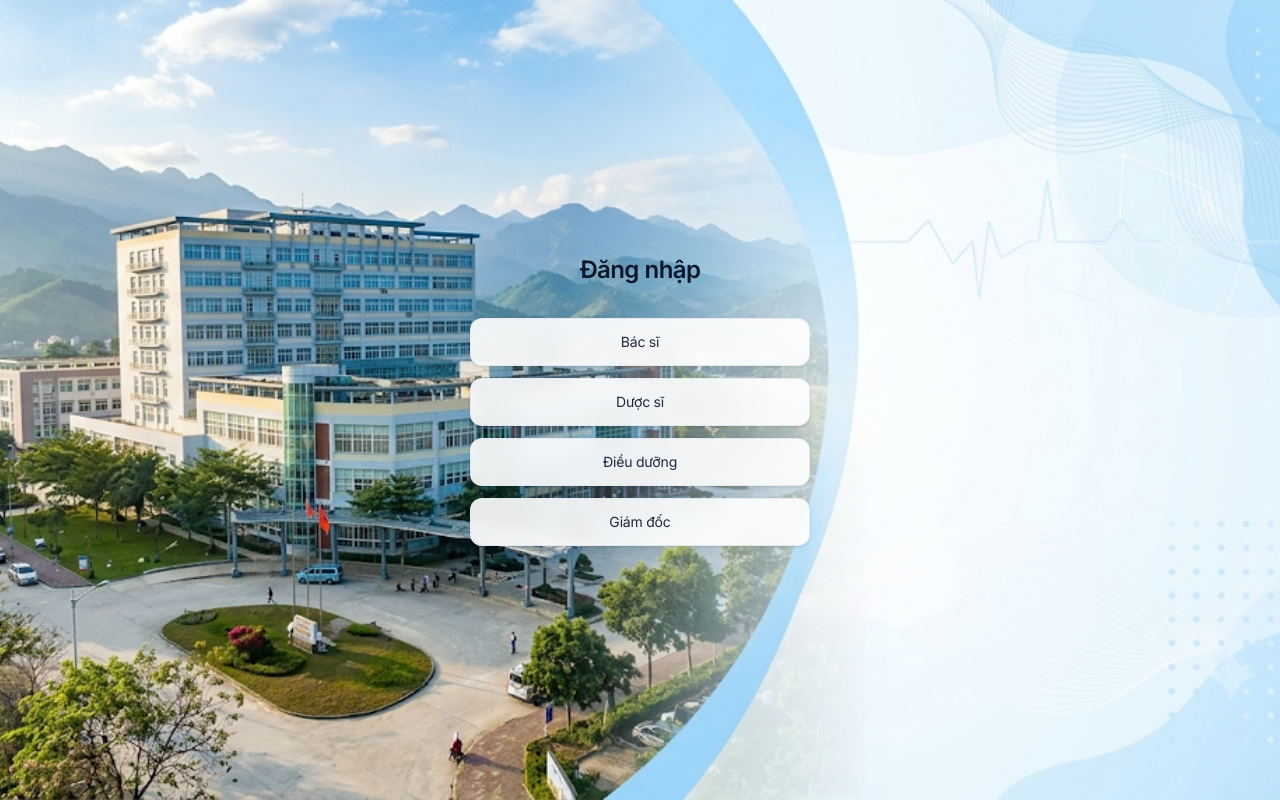
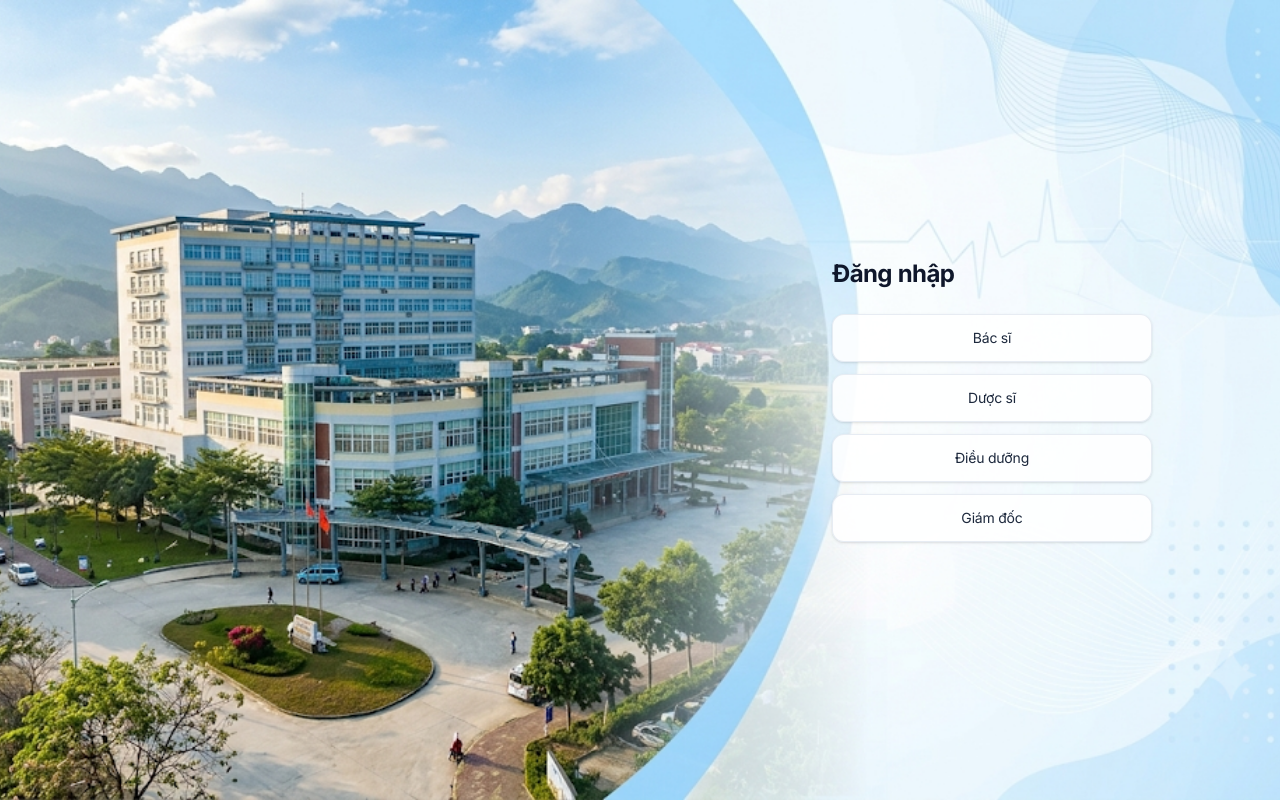
Before and after one commit to TontonYuta/clinical-ward, a React (Vite) app: page / in a window 1280 px wide. Built offline with nearby package versions, Linux system fonts and the light colour scheme; no server answers.

Commit message:
fix(auth): align login form to the right side, remove frame, and default AUTH_REQUIRED to false on Render

```diff
--- a/render.yaml
+++ b/render.yaml
@@ -18,5 +18,7 @@ services:
         value: https://clinical-ward.vercel.app,http://localhost:3000,http://localhost:3001,https://clinical-ai-monitor.vercel.app
       - key: DATABASE_URL
         value: sqlite+aiosqlite:////app/clinical_hospital.db
+      - key: AUTH_REQUIRED
+        value: "false"
       - key: RENDER_DEPLOY_TRIGGER
-        value: "20261110-monograph-schema-patch-v6"
+        value: "20261120-frameless-auth-v2"
--- a/src/components/Auth/LoginPage.tsx
+++ b/src/components/Auth/LoginPage.tsx
@@ -28,7 +28,7 @@ export function LoginPage({ authRequired = false, onSuccess }: LoginPageProps) {
   const [error, setError] = useState('');
   const [submitting, setSubmitting] = useState(false);
 
-  // Cách 1: Đăng nhập 1 chạm trực tiếp theo vai trò (khi authRequired = false)
+  // Cách 1: Đăng nhập 1 chạm trực tiếp theo vai trò thuần chữ (khi authRequired = false)
   async function handleRoleLogin(r: RoleOption) {
     if (submitting) return;
     setError('');
@@ -39,7 +39,6 @@ export function LoginPage({ authRequired = false, onSuccess }: LoginPageProps) {
       sessionStorage.setItem('clinical_active_username', r.username);
       onSuccess(session);
     } catch {
-      // Fallback an toàn nếu backend đang chạy chế độ không auth
       const fallbackSession: AuthSession = {
         enabled: false,
         authenticated: true,
@@ -72,16 +71,19 @@ export function LoginPage({ authRequired = false, onSuccess }: LoginPageProps) {
 
   return (
     <main
-      className="min-h-screen w-full flex items-center justify-center p-6 bg-cover bg-center"
+      className="relative isolate min-h-screen overflow-hidden bg-[#edf5fc] bg-cover bg-[center_left] px-5 py-8 flex items-center justify-center sm:px-8 lg:justify-end lg:bg-center lg:px-[7vw] xl:px-[10vw]"
       style={{ backgroundImage: "url('/images/login-locai-background.webp')" }}
     >
-      <div className="w-full max-w-[340px] text-center">
-        <h1 className="text-2xl font-semibold tracking-tight text-slate-900 mb-8">
-          Đăng nhập
-        </h1>
+      {/* Vùng đăng nhập sát bên phải, hoàn toàn không dùng khung hộp */}
+      <section className="relative z-10 w-full max-w-[320px] text-left">
+        <header className="mb-6">
+          <h1 className="text-2xl font-bold tracking-tight text-slate-900">
+            Đăng nhập
+          </h1>
+        </header>
 
         {!authRequired ? (
-          /* CÁCH 1: KHÔNG DÙNG KHUNG, CHỈ CÓ CÁC VAI TRÒ THUẦN CHỮ (KHÔNG ICON) */
+          /* CÁCH 1: THUẦN CHỮ VAI TRÒ, KHÔNG KHUNG, KHÔNG ICON */
           <div className="space-y-3">
             {ROLES.map(r => (
               <button
@@ -89,7 +91,7 @@ export function LoginPage({ authRequired = false, onSuccess }: LoginPageProps) {
                 type="button"
                 disabled={submitting}
                 onClick={() => void handleRoleLogin(r)}
-                className="w-full h-12 rounded-xl bg-white/90 hover:bg-white text-slate-800 hover:text-blue-700 font-medium text-sm transition-all backdrop-blur-sm border border-slate-200/80 hover:border-blue-300 shadow-sm hover:shadow flex items-center justify-center disabled:opacity-60"
+                className="w-full h-12 rounded-xl bg-white/85 hover:bg-white text-slate-800 hover:text-blue-700 font-medium text-sm transition-all border border-slate-200/80 hover:border-blue-400 shadow-sm hover:shadow flex items-center justify-center disabled:opacity-60"
               >
                 {submitting ? <LoaderCircle className="h-4 w-4 animate-spin text-slate-400" /> : r.label}
               </button>
@@ -97,9 +99,9 @@ export function LoginPage({ authRequired = false, onSuccess }: LoginPageProps) {
           </div>
         ) : (
           /* ĐĂNG NHẬP HOÀN CHỈNH KHI CỜ AUTH = TRUE */
-          <form onSubmit={handleFullLogin} className="space-y-4 text-left">
+          <form onSubmit={handleFullLogin} className="space-y-4">
             <div>
-              <label className="block text-xs font-medium text-slate-700 mb-1.5">
+              <label className="block text-xs font-semibold uppercase tracking-wider text-slate-600 mb-1.5">
                 Tên đăng nhập
               </label>
               <input
@@ -113,7 +115,7 @@ export function LoginPage({ authRequired = false, onSuccess }: LoginPageProps) {
               />
             </div>
             <div>
-              <label className="block text-xs font-medium text-slate-700 mb-1.5">
+              <label className="block text-xs font-semibold uppercase tracking-wider text-slate-600 mb-1.5">
                 Mật khẩu
               </label>
               <div className="relative">
@@ -144,14 +146,14 @@ export function LoginPage({ authRequired = false, onSuccess }: LoginPageProps) {
             <button
               type="submit"
               disabled={submitting}
-              className="w-full h-11 mt-2 rounded-xl bg-blue-700 hover:bg-blue-800 text-white font-medium text-sm transition shadow-sm hover:shadow flex items-center justify-center gap-2 disabled:opacity-70"
+              className="w-full h-11 mt-2 rounded-xl bg-blue-700 hover:bg-blue-800 text-white font-semibold text-sm transition shadow-sm hover:shadow flex items-center justify-center gap-2 disabled:opacity-70"
             >
               {submitting && <LoaderCircle className="h-4 w-4 animate-spin" />}
               {submitting ? 'Đang xác thực…' : 'Đăng nhập'}
             </button>
           </form>
         )}
-      </div>
+      </section>
     </main>
   );
 }
```
Also changed, not shown: 1 other file (tests, documents, lock files or other folders).
